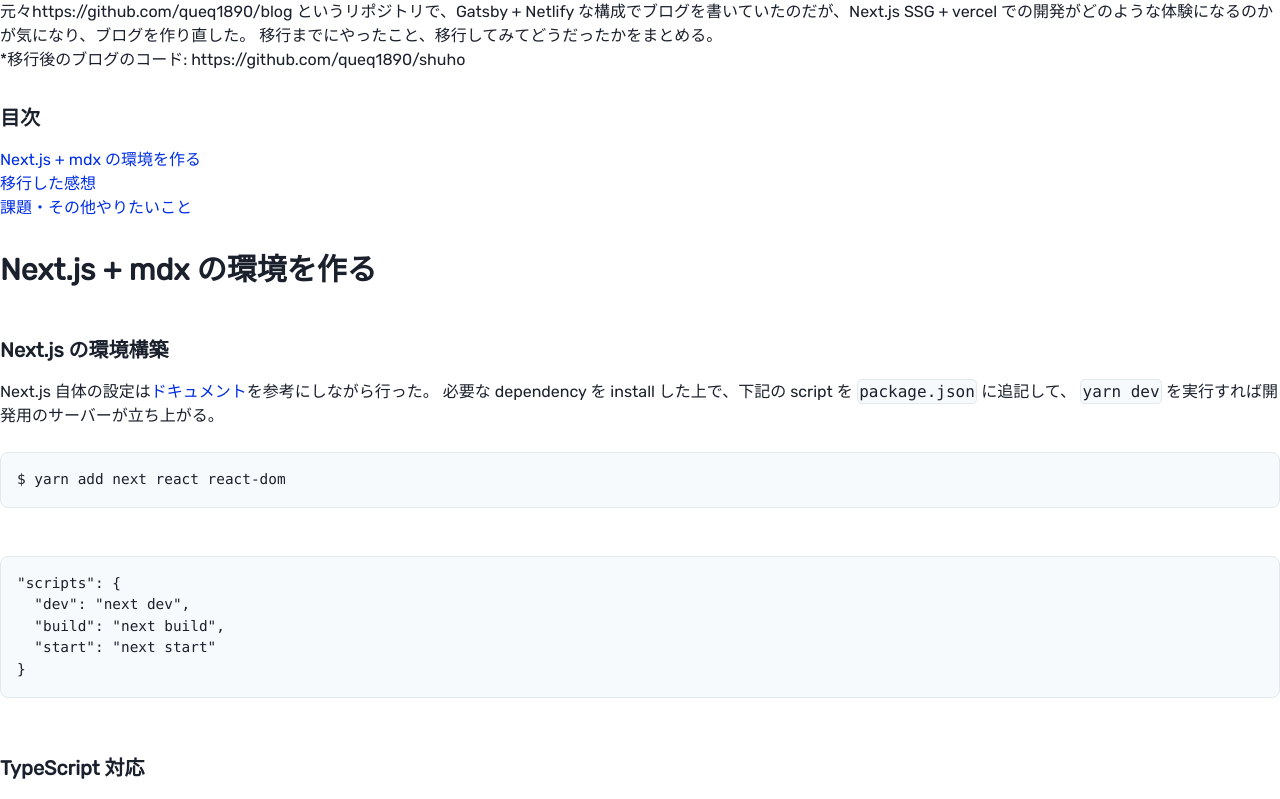
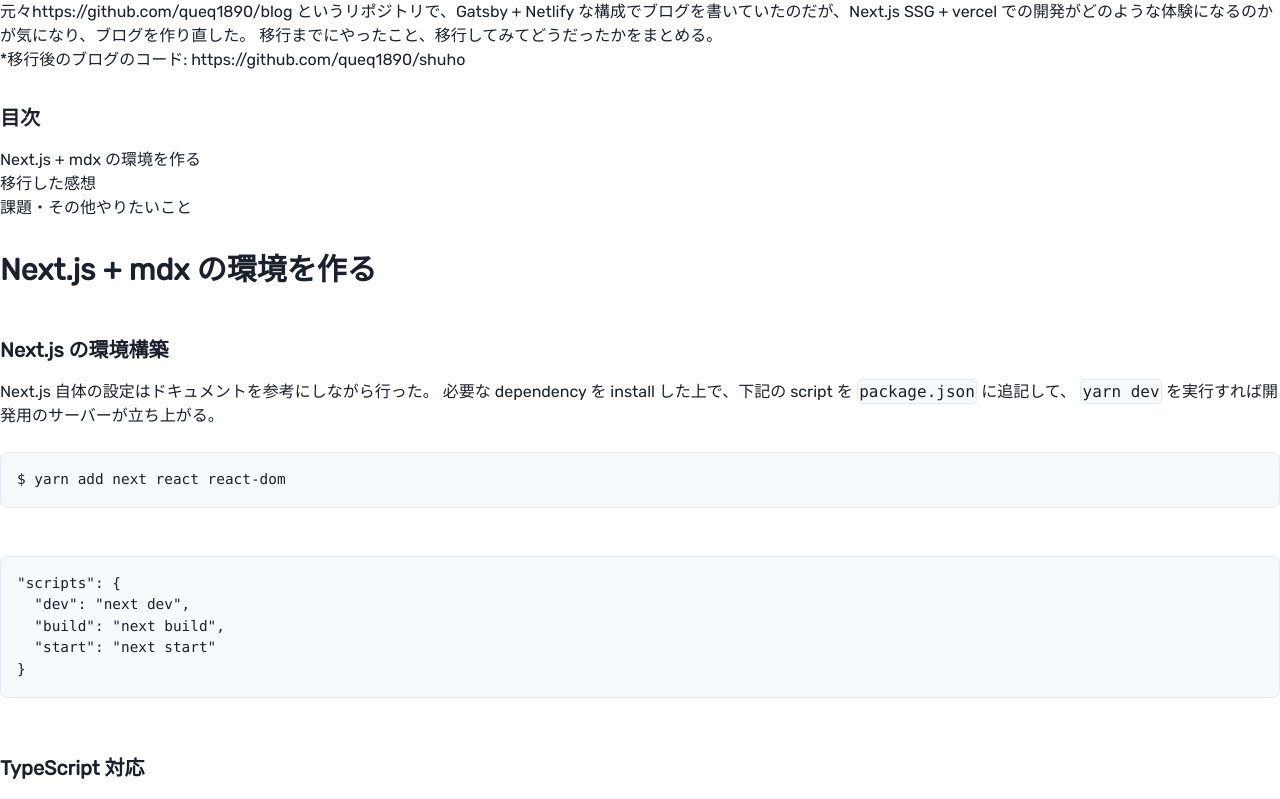
Before and after one commit to queq1890/shuho, a Next.js app: page /blog/new-blog in a window 1280 px wide. Shown: the top 799 px of the page. Built offline with nearby package versions, Linux system fonts and the light colour scheme.

Commit message:
Replace Link component

```diff
--- a/src/components/molecules/BlogPost.tsx
+++ b/src/components/molecules/BlogPost.tsx
@@ -1,7 +1,6 @@
 import { FC } from 'react';
 import NextLink from 'next/link';
 import { FrontMatter } from 'types/models/post';
-import { Link } from '@chakra-ui/react';
 
 type Props = {
   post: FrontMatter;
@@ -12,12 +11,12 @@
 
   return (
     <NextLink href={`blog/${slug}`} passHref>
-      <Link w="100%" href={`blog/${slug}`}>
+      <a className="w-full">
         <div className="p-5">
           <h2 className="text-xl font-bold">{post.title}</h2>
           <p className="mt-4 text-gray-700">{post.summary}</p>
         </div>
-      </Link>
+      </a>
     </NextLink>
   );
 };
--- a/src/components/molecules/MDXComponents.tsx
+++ b/src/components/molecules/MDXComponents.tsx
@@ -1,11 +1,4 @@
-import {
-  Alert,
-  Code,
-  Kbd,
-  Link,
-  Divider,
-  useColorMode,
-} from '@chakra-ui/react';
+import { Alert, Code, Kbd, Divider, useColorMode } from '@chakra-ui/react';
 import Image from 'next/image';
 import DocsHeading from 'components/atoms/DocsHeading';
 import H1 from 'components/atoms/H1';
@@ -24,16 +17,17 @@
 );
 
 const CustomLink = (props) => {
-  const { href } = props;
+  const { children, href } = props;
   const isExternal = !(href && (href.startsWith('/') || href.startsWith('#')));
 
+  const externalProps = isExternal
+    ? { target: '_blank', rel: 'noopener noreferrer' }
+    : {};
+
   return (
-    <Link
-      isExternal={isExternal}
-      {...props}
-      css={{ maxWidth: '100%' }}
-      color="primary.500"
-    />
+    <a className="max-w-full text-primary-500" {...props} {...externalProps}>
+      {children}
+    </a>
   );
 };
 
```
Also changed, not shown: src/components/molecules/AvatarWithName/index.tsx (+11 -9 lines), .eslintrc.js.
